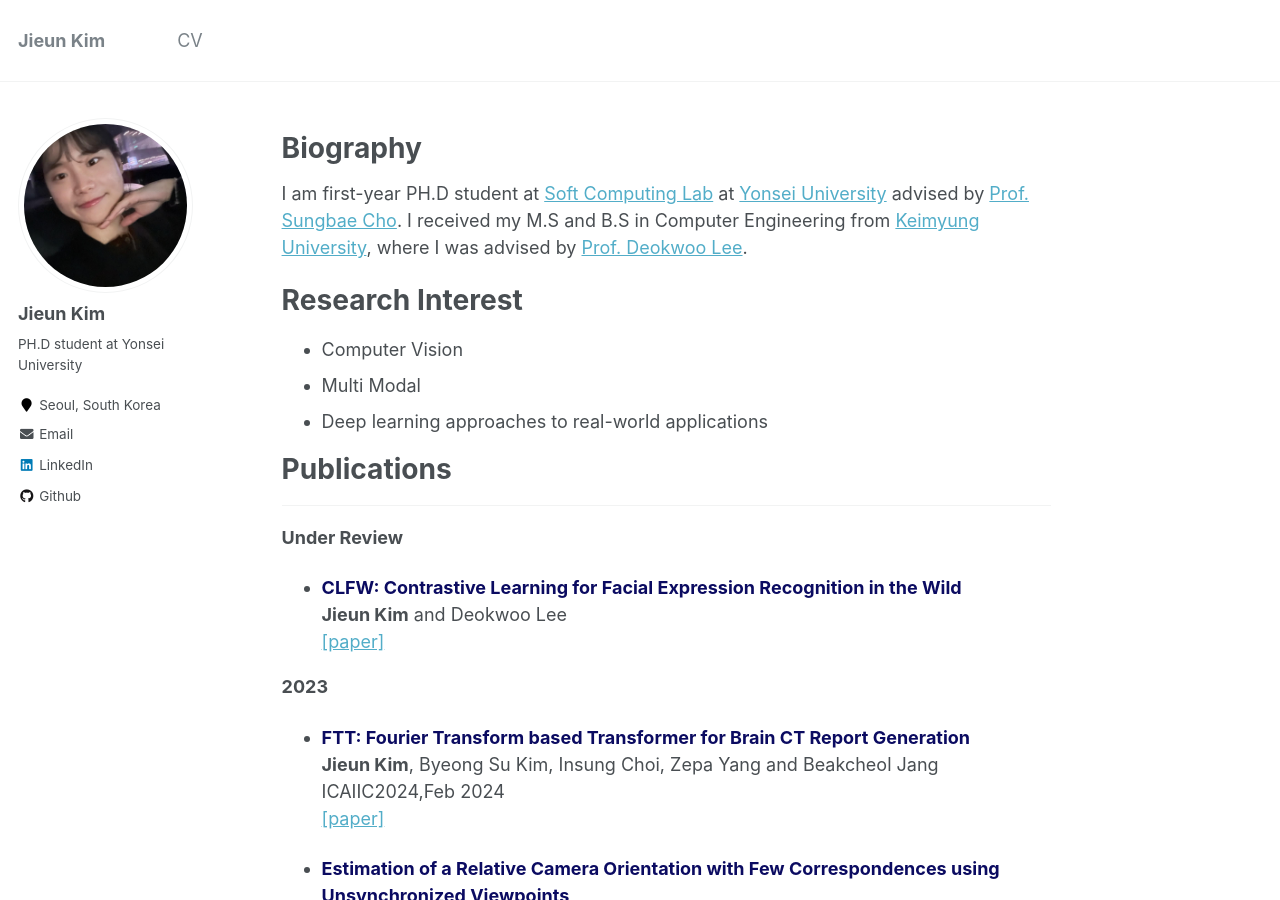
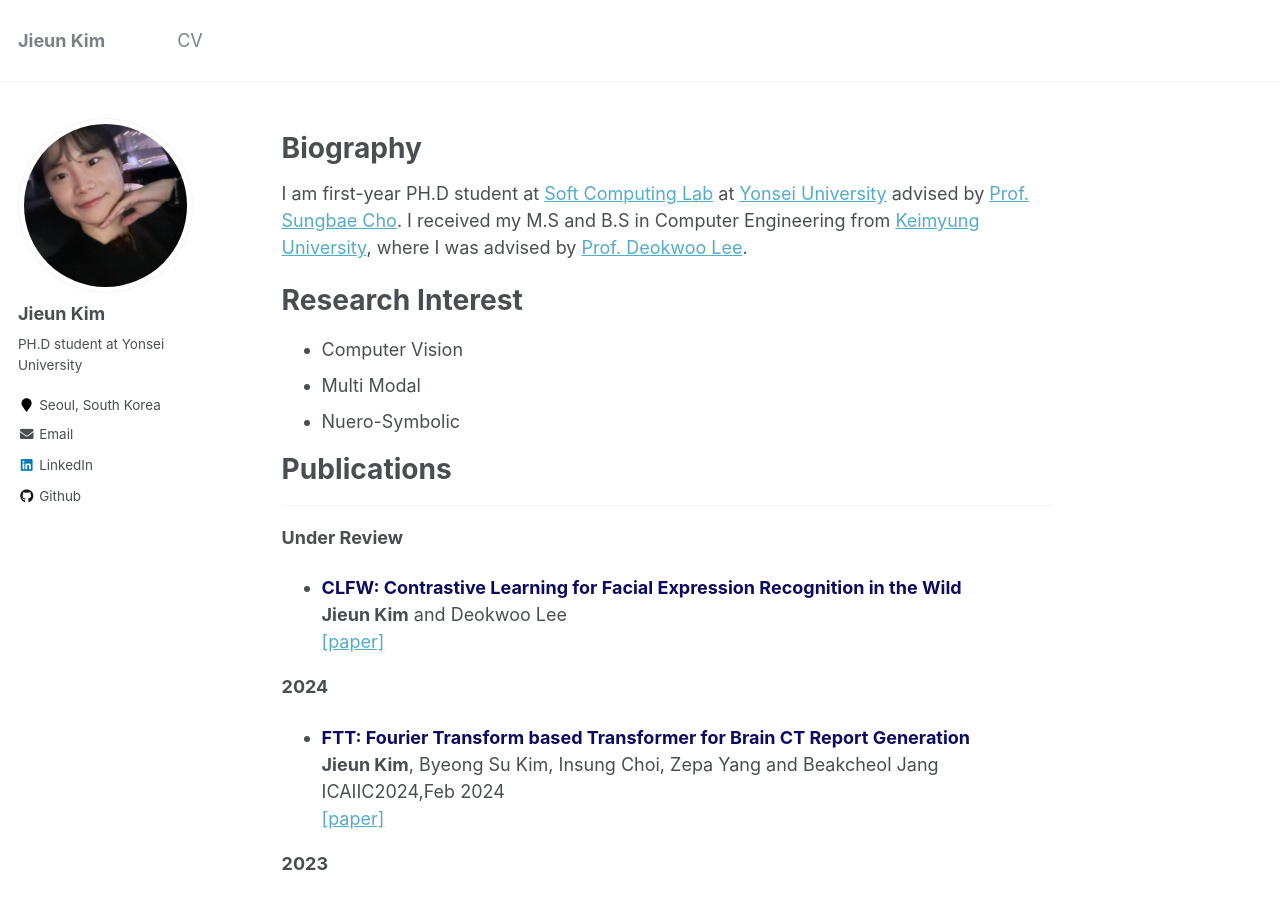
Before and after one commit to lilly9928/lilly9928.github.io, a Jekyll site: the page built from _pages/about.md, in a window 1280 px wide and 900 px high. Built offline with Jekyll 4.4.1, drawn with Linux system fonts in a browser that asks for light colours.

Commit message:
Update about.md

```diff
--- a/_pages/about.md
+++ b/_pages/about.md
@@ -20,7 +20,7 @@
 Biography
 ======
 
-I am first-year PH.D student at [Soft Computing Lab](https://sites.google.com/view/yssclab/home) at [Yonsei University](https://graduate.yonsei.ac.kr/) advised by [Prof. Sungbae Cho](https://sites.google.com/view/yssclab/people). I received my M.S and B.S in Computer Engineering from [Keimyung University](https://kmu.ac.kr/uni/main/main.jsp), where I was advised by [Prof. Deokwoo Lee](https://sites.google.com/view/dwoolee/deokwoo-lee).
+I am first-year PH.D student at [Soft Computing Lab](https://sites.google.com/view/yssclab/home) at [Yonsei University](https://graduate.yonsei.ac.kr/) advised by [Prof. Sungbae Cho](https://sclab.yonsei.ac.kr/people). I received my M.S and B.S in Computer Engineering from [Keimyung University](https://kmu.ac.kr/uni/main/main.jsp), where I was advised by [Prof. Deokwoo Lee](https://sites.google.com/view/dwoolee/deokwoo-lee).
 
 <!-- My research interest lies in applied machine learning, which aims to develop practical ML solutions for real-world applications. I have covered a wide range of data types (e.g., matrix/tensor, text, graph, time series), tasks (e.g., classification, outcome prediction, anomaly detection, retrieval, data generation), and domains (e.g., healthcare, manufacturing, recommender systems). -->
 
@@ -28,7 +28,7 @@
 ======
 * Computer Vision
 * Multi Modal
-* Deep learning approaches to real-world applications
+* Nuero-Symbolic
 
 <!-- Publications
 ======
@@ -47,12 +47,13 @@
 **Jieun Kim** and Deokwoo Lee\\
 [[paper]]()
 
-**2023**
-
+**2024**
 * <span style="color:#0B0B61">**FTT: Fourier Transform based Transformer for Brain CT Report Generation**</span> \\
 **Jieun Kim**, Byeong Su Kim, Insung Choi, Zepa Yang and Beakcheol Jang\\
 ICAIIC2024,Feb 2024\\
 [[paper]]()
+
+**2023**
 
 * <span style="color:#0B0B61">**Estimation of a Relative Camera Orientation with Few Correspondences using Unsynchronized Viewpoints**</span> \\
 **Jieun Kim** and Deokwoo Lee\\
```
